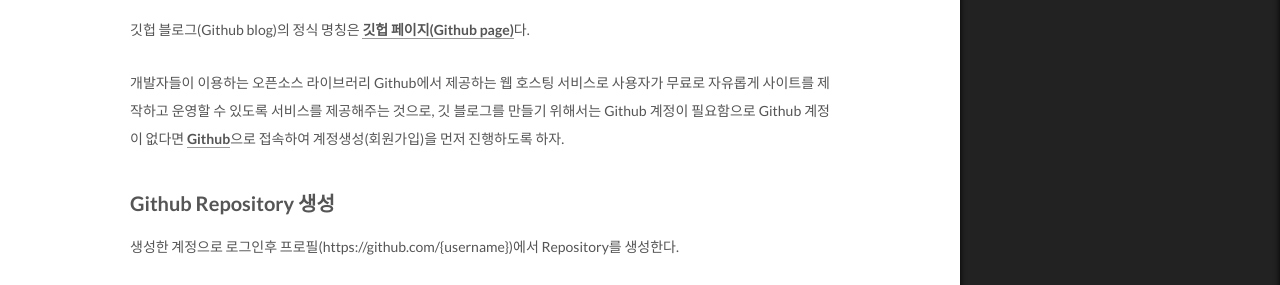
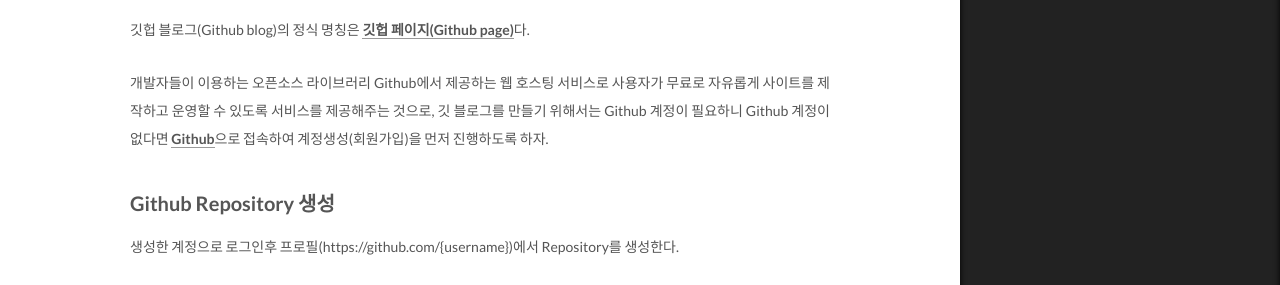
Before and after one commit to yukmekim/yukmekim.github.io, a Jekyll site: the page built from _posts/2024-03-25-github-blog-1.md, in a window 1280 px wide and 1400 px high, scrolled down 839 px. Shown: the part 222-507 px from the top of the window. Built offline with Jekyll 4.4.1, drawn with Linux system fonts in a browser that asks for light colours.

Commit message:
[UPDATE] first post text update

```diff
--- a/_posts/2024-03-25-github-blog-1.md
+++ b/_posts/2024-03-25-github-blog-1.md
@@ -16,7 +16,7 @@
 
 깃헙 블로그(Github blog)의 정식 명칭은 **[깃헙 페이지(Github page)](https://docs.github.com/ko/pages/quickstart)**다.
 
-개발자들이 이용하는 오픈소스 라이브러리 Github에서 제공하는 웹 호스팅 서비스로 사용자가 무료로 자유롭게 사이트를 제작하고 운영할 수 있도록 서비스를 제공해주는 것으로, 깃 블로그를 만들기 위해서는 Github 계정이 필요함으로 Github 계정이 없다면 **[Github](https://github.com/)**으로 접속하여 계정생성(회원가입)을 먼저 진행하도록 하자.
+개발자들이 이용하는 오픈소스 라이브러리 Github에서 제공하는 웹 호스팅 서비스로 사용자가 무료로 자유롭게 사이트를 제작하고 운영할 수 있도록 서비스를 제공해주는 것으로, 깃 블로그를 만들기 위해서는 Github 계정이 필요하니 Github 계정이 없다면 **[Github](https://github.com/)**으로 접속하여 계정생성(회원가입)을 먼저 진행하도록 하자.
 
 ## Github Repository 생성
 생성한 계정으로 로그인후 프로필(https://github.com/{username})에서 Repository를 생성한다.
```
